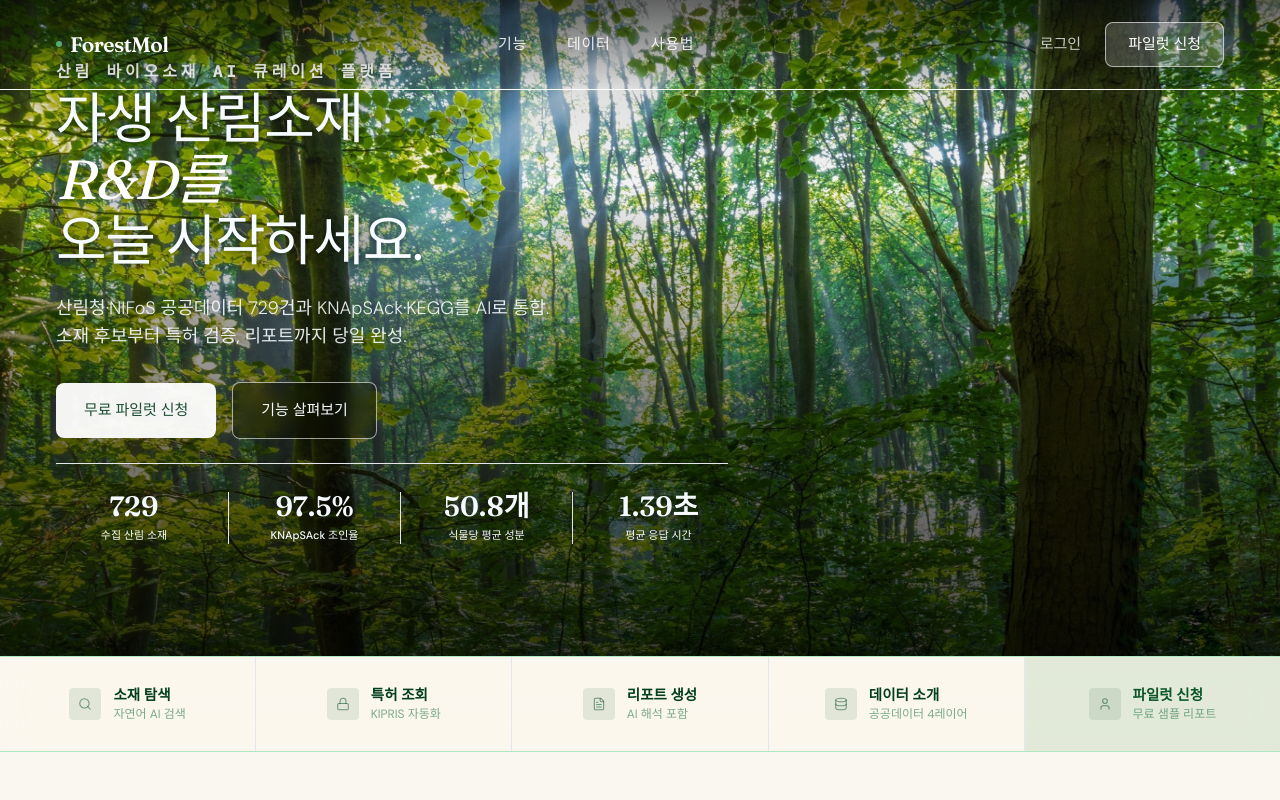
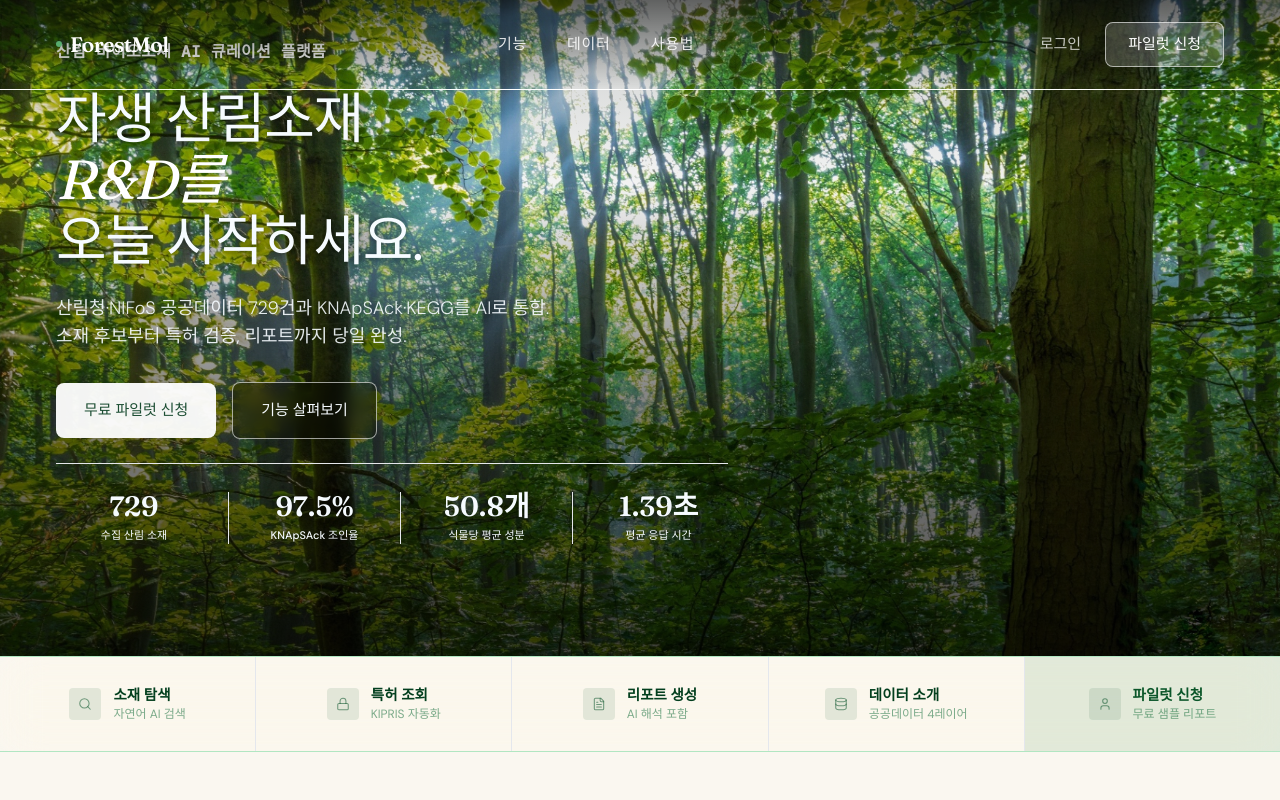
Before and after one commit to duskfjsjdk-web/forestmol, a Next.js app: page / in a window 1280 px wide. Shown: the top 800 px of the page. Built offline with nearby package versions, Linux system fonts and the light colour scheme; no server answers.

Commit message:
style: adjust tracking and reset margin-top

```diff
--- a/src/components/landing/Hero.tsx
+++ b/src/components/landing/Hero.tsx
@@ -91,7 +91,7 @@ export default function Hero() {
         <div className="space-y-6 max-w-[720px]">
 
           {/* Eyebrow */}
-          <div style={{ color: '#ffffff', opacity: 0.95, textShadow: '0 1px 8px rgba(0,0,0,0.6)' }} className="text-sm md:text-base tracking-[0.24em] uppercase font-dmmono font-semibold leading-none text-left">
+          <div style={{ color: '#ffffff', opacity: 0.95, textShadow: '0 1px 8px rgba(0,0,0,0.6)' }} className="text-sm md:text-base tracking-[0.02em] uppercase font-dmmono font-semibold leading-none text-left">
             <span>산림 바이오소재 AI 큐레이션 플랫폼</span>
           </div>
 
@@ -101,7 +101,7 @@ export default function Hero() {
               fontSize: 'clamp(32px, 4.3vw, 58px)',
               textShadow: '0 2px 24px rgba(0,0,0,.55), 0 1px 6px rgba(0,0,0,.4)'
             }}
-            className="font-fraunces font-light leading-[1.1] tracking-tight text-white !mt-1"
+            className="font-fraunces font-light leading-[1.1] tracking-tight text-white"
           >
             자생 산림소재<br />
             <span style={{ color: '#ffffff', textShadow: '0 2px 20px rgba(0,0,0,.6)' }} className="italic font-normal">R&D를</span><br />
```
